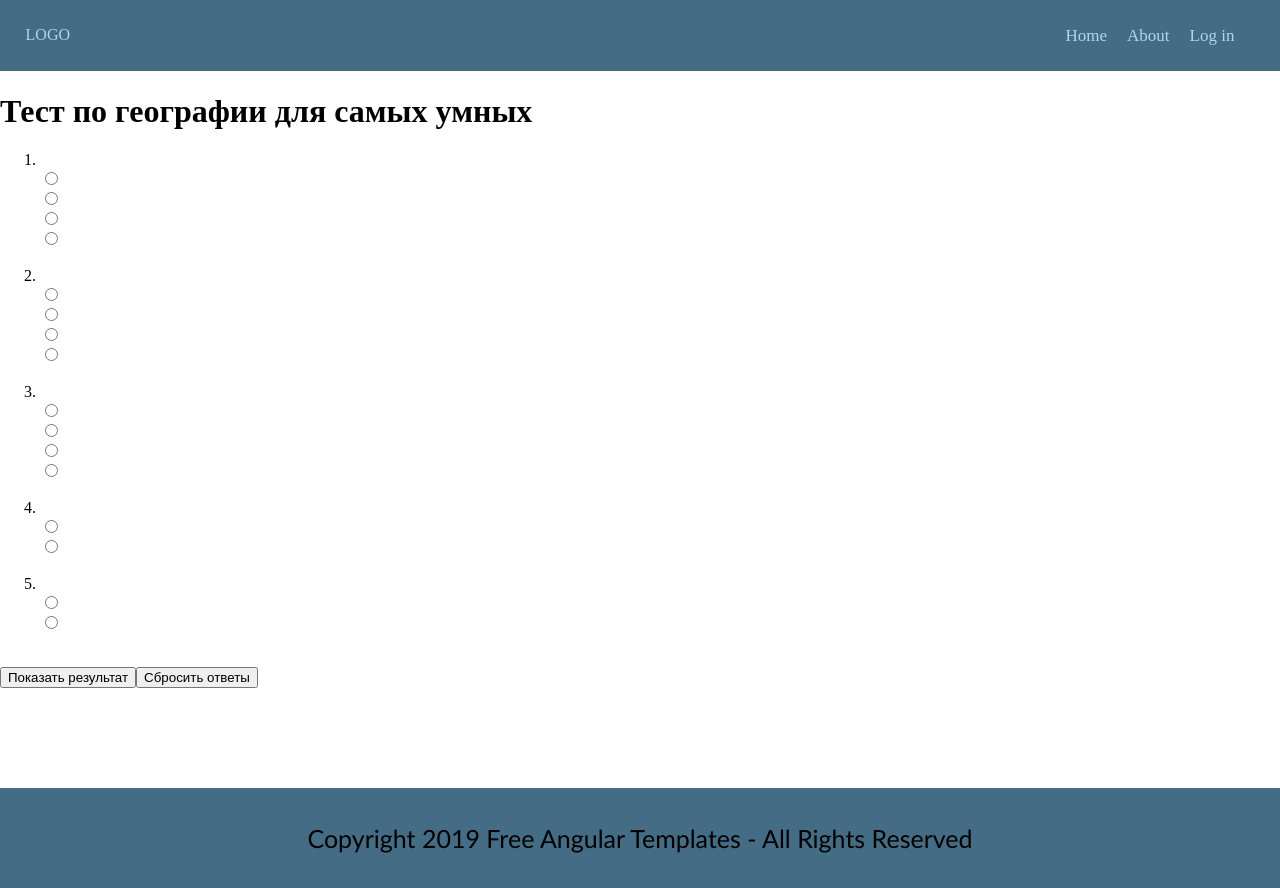
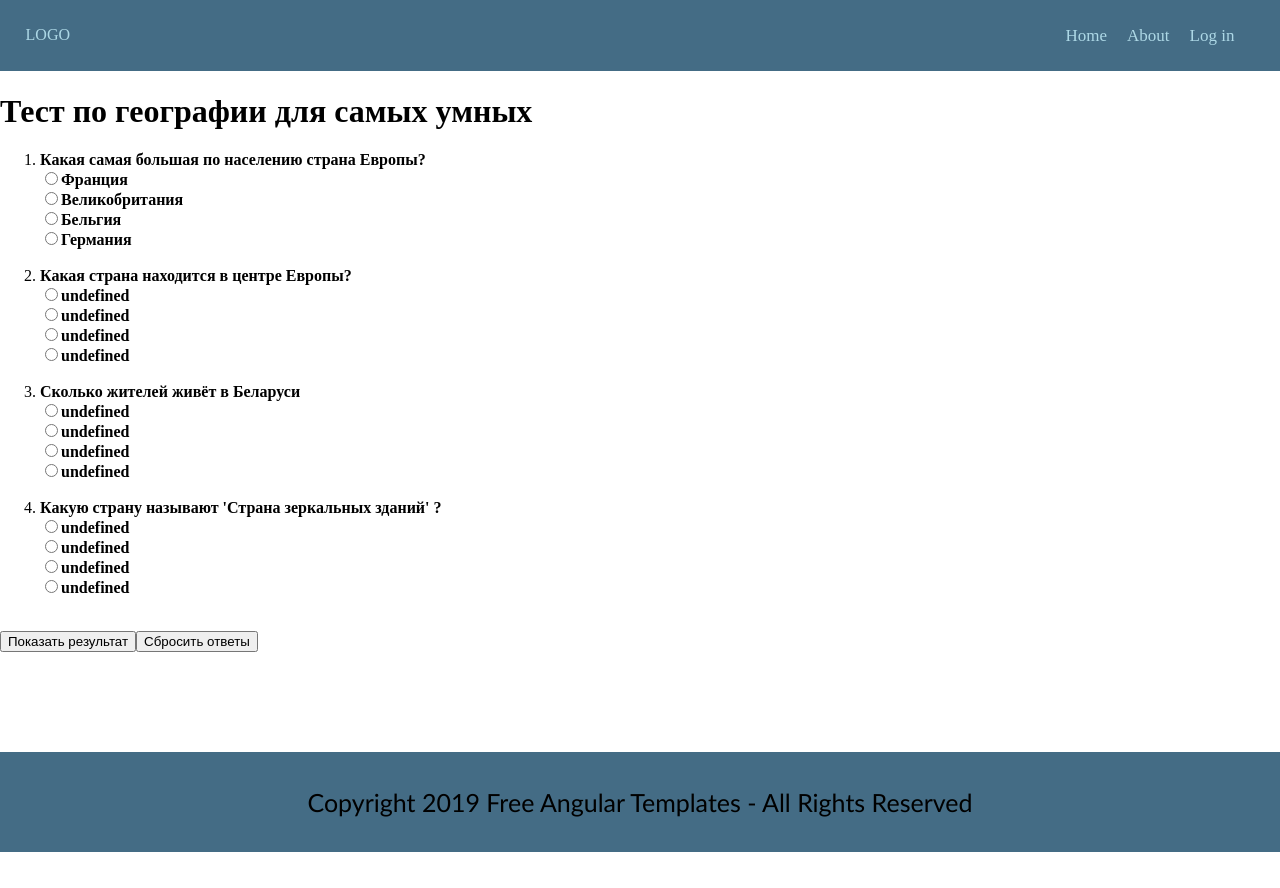
Before and after one commit to EvgeniyVagajtsev/ProjectAngular, an Angular app: page /about in a window 1280 px wide. After the commit the page ends 852 px from the top, so only its background shows below. Built offline with nearby package versions, Linux system fonts and the light colour scheme.

Commit message:
question - undefined

```diff
--- a/src/app/about/about.component.html
+++ b/src/app/about/about.component.html
@@ -1,31 +1,29 @@
 <h1>Тест по географии для самых умных</h1>
 <form name="test">
   <ol>
-    <li><b>  </b><br/>
-      <input type="radio" value="0" name="check1"/> <br />
-      <input type="radio" value="1" name="check1"/> <br />
-      <input type="radio" value="2" name="check1"/> <br />
-      <input type="radio" value="3" name="check1"/> <br />
+    <li><b id="input_0"></b><br/>
+      <input type="radio" value="0" name="check1"><b id="question_0"></b> <br />
+      <input type="radio" value="1" name="check1"><b id="question_1"></b> <br />
+      <input type="radio" value="2" name="check1"><b id="question_2"></b> <br />
+      <input type="radio" value="3" name="check1"><b id="question_3"></b> <br />
       <br/></li>
-    <li><b> </b><br/>
-    <input type="radio" value="0" name="check2"/><br />
-    <input type="radio" value="1" name="check2"/> <br />
-    <input type="radio" value="2" name="check2"/> <br />
-    <input type="radio" value="3" name="check2"/> <br />
+    <li><b id="input_1"> </b><br/>
+      <input type="radio" value="4" name="check2"><b id="question_4"></b> <br />
+      <input type="radio" value="5" name="check2"><b id="question_5"></b> <br />
+      <input type="radio" value="6" name="check2"><b id="question_6"></b> <br />
+      <input type="radio" value="7" name="check2"><b id="question_7"></b> <br />
       <br/></li>
-    <li><b> </b><br/>
-    <input type="radio" value="0" name="check3"/> <br />
-    <input type="radio" value="1" name="check3"/> <br />
-    <input type="radio" value="2" name="check3"/> <br />
-    <input type="radio" value="3" name="check3"/> <br />
+    <li><b id="input_2"> </b><br/>
+      <input type="radio" value="8" name="check3"><b id="question_8"></b> <br />
+      <input type="radio" value="9" name="check3"><b id="question_9"></b> <br />
+      <input type="radio" value="10" name="check3"><b id="question_10"></b> <br />
+      <input type="radio" value="11" name="check3"><b id="question_11"></b> <br />
       <br/></li>
-    <li><b> </b><br/>
-      <input type="radio" value="0" name="check4"/> <br />
-      <input type="radio" value="1" name="check4"/> <br />
-      <br/></li>
-    <li><b> </b><br/>
-      <input type="radio" value="0" name="check5"/> <br />
-      <input type="radio" value="1" name="check5"/> <br />
+    <li><b id="input_3"> </b><br/>
+      <input type="radio" value="12" name="check4"><b id="question_12"></b> <br />
+      <input type="radio" value="13" name="check4"><b id="question_13"></b> <br />
+      <input type="radio" value="14" name="check4"><b id="question_14"></b> <br />
+      <input type="radio" value="15" name="check4"><b id="question_15"></b> <br />
       <br/></li>
   </ol>
   <input type="button" (click)="check_me()" value="Показать результат"/>
--- a/src/app/about/about.component.ts
+++ b/src/app/about/about.component.ts
@@ -8,16 +8,59 @@ import * as user from '../user.json';
 })
 export class AboutComponent implements OnInit {
 
+
   constructor() {
-    // let arr = user.question;
-    // for(let key in user.question) {
-    //   console.log("Вопрос: " + user.question[key]);
-    // }
-    // console.log(user.right_answers[0]);
+
 
   }
 
+
   ngOnInit() {
+    for (let i = 0; i < 4; i++) {
+      let questionanswer = document.getElementById("question_" + i);
+      console.log(questionanswer.innerHTML = user.test[0].answers[i]);
+      for(let k = 0; k < 1; k++){
+        let inputquestion = document.getElementById("input_" + k);
+        inputquestion.innerHTML = user.test[0].question;
+      }
+    }
+    for (let i = 4; i < 8; i++) {
+      let questionanswer = document.getElementById("question_" + i);
+      console.log(questionanswer.innerHTML = user.test[1].answers[i]);
+      for(let k = 1; k < 2; k++){
+        let inputquestion = document.getElementById("input_" + k);
+        inputquestion.innerHTML = user.test[1].question;
+      }
+    }
+    for (let i = 8; i < 12; i++) {
+      let questionanswer = document.getElementById("question_" + i);
+      console.log(questionanswer.innerHTML = user.test[2].answers[i]);
+      for(let k = 2; k < 3; k++){
+        let inputquestion = document.getElementById("input_" + k);
+        inputquestion.innerHTML = user.test[2].question;
+      }
+    }
+    for (let i = 12; i < 16; i++) {
+      let questionanswer = document.getElementById("question_" + i);
+      console.log(questionanswer.innerHTML = user.test[3].answers[i]);
+      for(let k = 3; k < 4; k++){
+        let inputquestion = document.getElementById("input_" + k);
+        inputquestion.innerHTML = user.test[3].question;
+      }
+    }
+
+
+    // for (let i = 2; i < 3; i++) {
+    //   let inputquestion = document.getElementById("input_" + i);
+    //   inputquestion.innerHTML = user.test[2].question;
+    // }
+    // for (let i = 3; i < 4; i++) {
+    //   let inputquestion = document.getElementById("input_" + i);
+    //   inputquestion.innerHTML = user.test[3].question;
+    // }
+    // for (let i = 0; i < 4; i++) {
+    //   let questionanswer = document.getElementById("question_" + i);
+    //   questionanswer.innerHTML = user.test[0].answers[i];
+    // }
   }
-
 }
--- a/src/app/user.json
+++ b/src/app/user.json
@@ -5,7 +5,7 @@
     "rightAnswer" : "Великобритания"
   }, {
     "question" :  "Какая страна находится в центре Европы?",
-    "answers" : ["Франция", "Испания", "Беларусь", "Польша"],
+    "answers" : ["Испания", "Франция", "Беларусь", "Польша"],
     "rightAnswer" : "Беларусь"
   },{
     "question" :  "Сколько жителей живёт в Беларуси",
```
